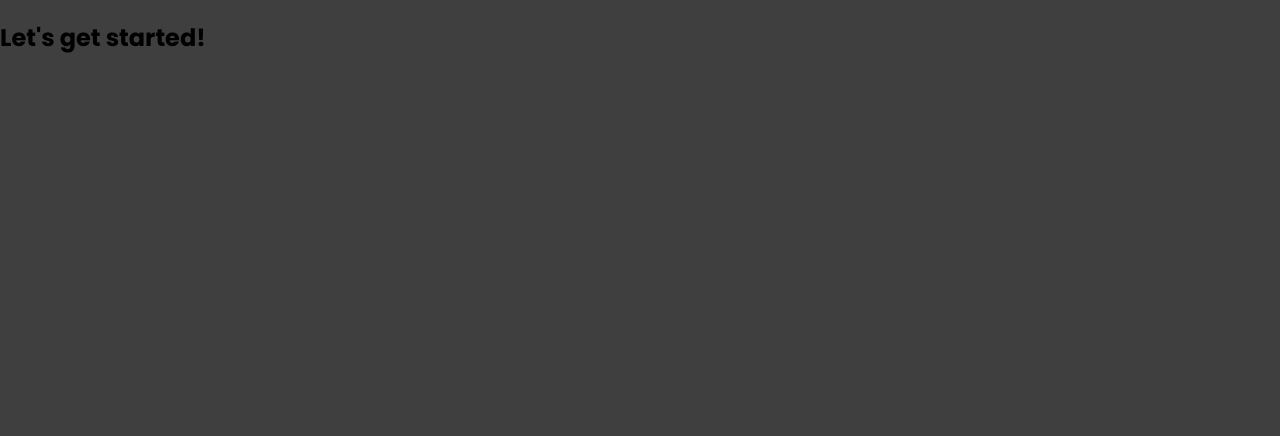
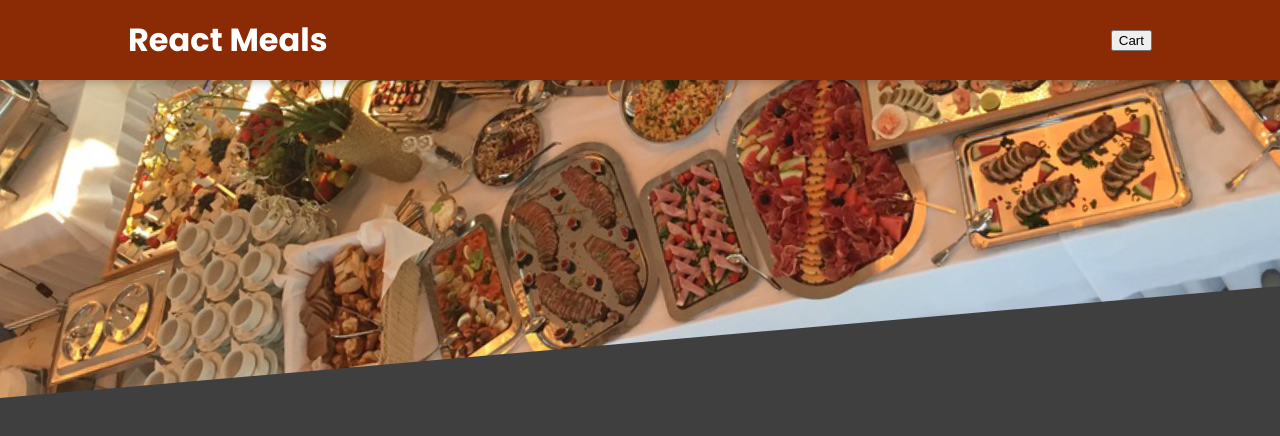
Before and after one commit to mariojuretic/react-complete-guide, a JavaScript app: page / in a window 1280 px wide. Shown: the top 436 px of the page. Built offline with nearby package versions, Linux system fonts and the light colour scheme.

Commit message:
added Header component

```diff
--- a/src/App.js
+++ b/src/App.js
@@ -1,8 +1,10 @@
+import Header from "./components/Layout/Header";
+
 const App = () => {
   return (
-    <div>
-      <h2>Let's get started!</h2>
-    </div>
+    <>
+      <Header />
+    </>
   );
 };
 
--- /dev/null
+++ b/src/components/Layout/Header.js
@@ -0,0 +1,19 @@
+import styles from "./Header.module.css";
+
+import mealsImage from "../../assets/meals.jpeg";
+
+const Header = () => {
+  return (
+    <>
+      <header className={styles.header}>
+        <h1>React Meals</h1>
+        <button>Cart</button>
+      </header>
+      <div className={styles["main-image"]}>
+        <img src={mealsImage} alt="A table full of delicious food!" />
+      </div>
+    </>
+  );
+};
+
+export default Header;
--- /dev/null
+++ b/src/components/Layout/Header.module.css
@@ -0,0 +1,29 @@
+.header {
+  position: fixed;
+  top: 0;
+  left: 0;
+  width: 100%;
+  height: 5rem;
+  background-color: #8a2b06;
+  color: white;
+  display: flex;
+  justify-content: space-between;
+  align-items: center;
+  padding: 0 10%;
+  box-shadow: 0 2px 8px rgba(0, 0, 0, 0.25);
+  z-index: 10;
+}
+
+.main-image {
+  width: 100%;
+  height: 25rem;
+  z-index: 0;
+  overflow: hidden;
+}
+
+.main-image img {
+  width: 110%;
+  height: 100%;
+  object-fit: cover;
+  transform: rotateZ(-5deg) translateY(-4rem) translateX(-1rem);
+}
```
Also changed, not shown: src/assets/meals.jpeg (added).
